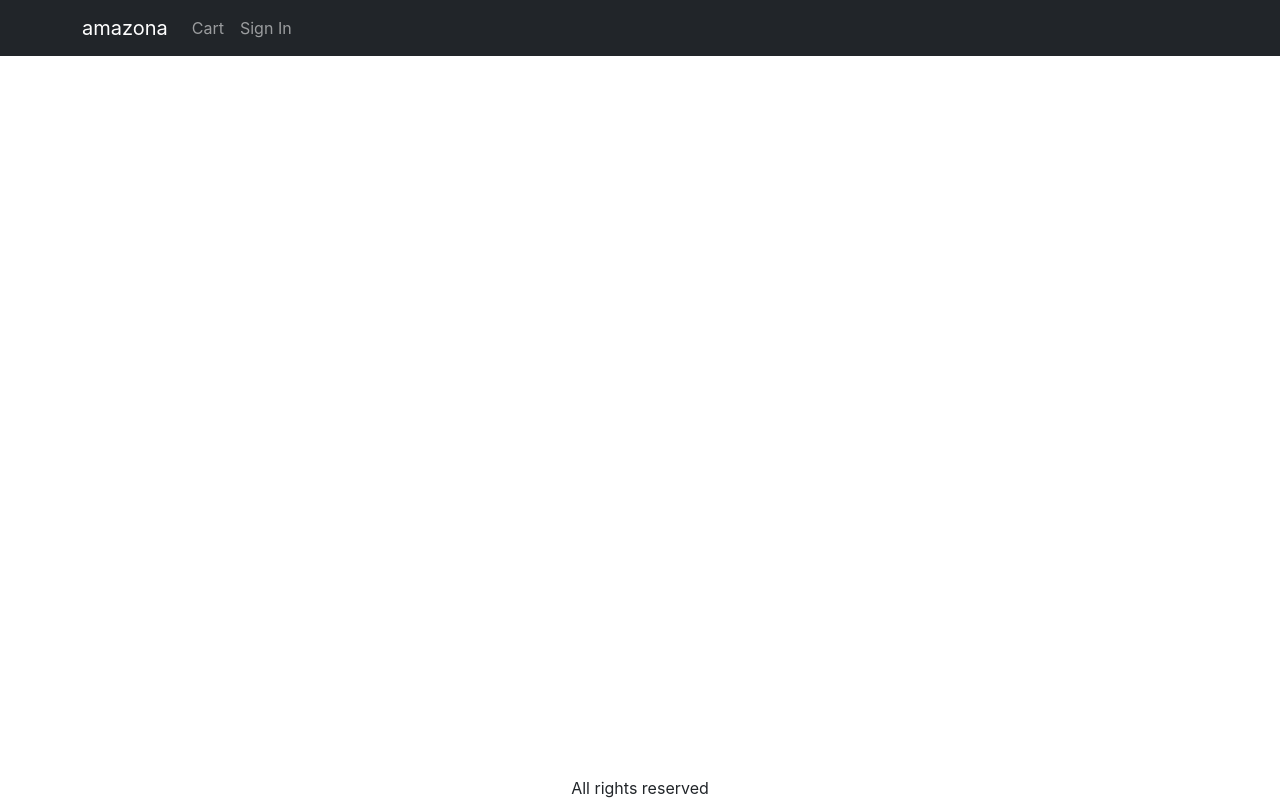
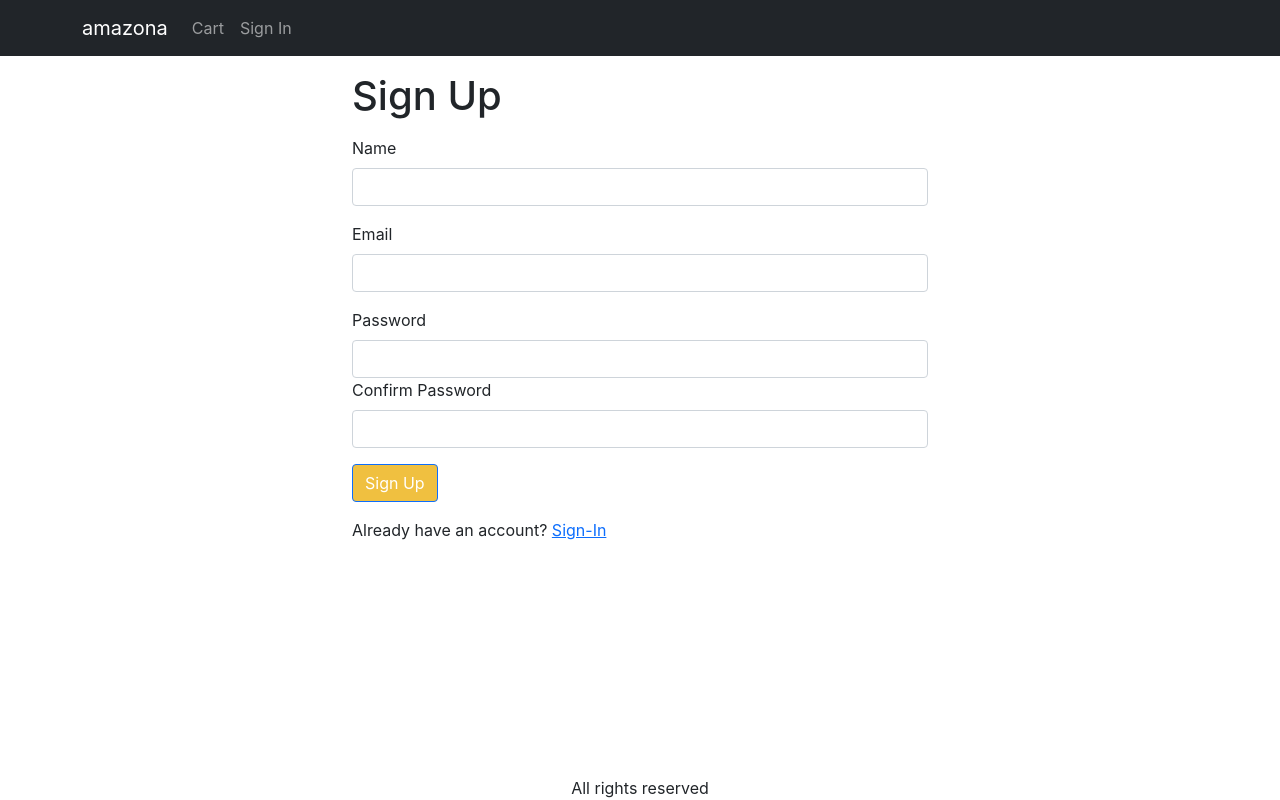
Before and after one commit to Akib-Alvee/ecommerce, a React (Create React App) app in the folder frontend/: page /signup in a window 1280 px wide. Built offline with nearby package versions, Linux system fonts and the light colour scheme.

Commit message:
signup updated

```diff
--- a/frontend/src/App.js
+++ b/frontend/src/App.js
@@ -14,6 +14,7 @@
 import CartScreen from './screens/CartScreen';
 import SigninScreen from './screens/SigninScreen';
 import ShippingAddressScreen from './screens/ShippingAddressScreen';
+import SignupScreen from './screens/SignupScreen ';
 function App() {
   const { state, dispatch: ctxDispatch } = useContext(Store);
   const { cart, userInfo } = state;
@@ -74,6 +75,7 @@
               <Route path="/product/:slug" element={<ProductScreen />} />
               <Route path="/cart" element={<CartScreen />} />
               <Route path="/signin" element={<SigninScreen />} />
+              <Route path="/signup" element={<SignupScreen />} />
               <Route
                 path="/shipping"
                 element={<ShippingAddressScreen />}
--- /dev/null
+++ b/frontend/src/screens/SignupScreen .js
@@ -0,0 +1,97 @@
+import Axios from 'axios';
+import { Link, useLocation, useNavigate } from 'react-router-dom';
+import Container from 'react-bootstrap/Container';
+import Form from 'react-bootstrap/Form';
+import Button from 'react-bootstrap/Button';
+import { Helmet } from 'react-helmet-async';
+import { useContext, useEffect, useState } from 'react';
+import { Store } from '../store';
+import { toast } from 'react-toastify';
+import { getError } from '../utils';
+
+export default function SignupScreen() {
+  const navigate = useNavigate();
+  const { search } = useLocation();
+  const redirectInUrl = new URLSearchParams(search).get('redirect');
+  const redirect = redirectInUrl ? redirectInUrl : '/';
+
+  const [name, setName] = useState('');
+  const [email, setEmail] = useState('');
+  const [password, setPassword] = useState('');
+  const [confirmPassword, setConfirmPassword] = useState('');
+
+  const { state, dispatch: ctxDispatch } = useContext(Store);
+  const { userInfo } = state;
+  const submitHandler = async (e) => {
+    e.preventDefault();
+    if (password !== confirmPassword) {
+      toast.error('Passwords do not match');
+      return;
+    }
+    try {
+      const { data } = await Axios.post('/api/users/signup', {
+        name,
+        email,
+        password,
+      });
+      ctxDispatch({ type: 'USER_SIGNIN', payload: data });
+      localStorage.setItem('userInfo', JSON.stringify(data));
+      navigate(redirect || '/');
+    } catch (err) {
+      toast.error(getError(err));
+    }
+  };
+
+  useEffect(() => {
+    if (userInfo) {
+      navigate(redirect);
+    }
+  }, [navigate, redirect, userInfo]);
+
+  return (
+    <Container className="small-container">
+      <Helmet>
+        <title>Sign Up</title>
+      </Helmet>
+      <h1 className="my-3">Sign Up</h1>
+      <Form onSubmit={submitHandler}>
+        <Form.Group className="mb-3" controlId="name">
+          <Form.Label>Name</Form.Label>
+          <Form.Control onChange={(e) => setName(e.target.value)} required />
+        </Form.Group>
+
+        <Form.Group className="mb-3" controlId="email">
+          <Form.Label>Email</Form.Label>
+          <Form.Control
+            type="email"
+            required
+            onChange={(e) => setEmail(e.target.value)}
+          />
+        </Form.Group>
+        <Form.Group className="mb-3" controlId="password">
+          <Form.Label>Password</Form.Label>
+          <Form.Control
+            type="password"
+            required
+            onChange={(e) => setPassword(e.target.value)}
+          />
+          <Form.Group className="mb-3" controlId="confirmPassword">
+            <Form.Label>Confirm Password</Form.Label>
+            <Form.Control
+              type="password"
+              onChange={(e) => setConfirmPassword(e.target.value)}
+              required
+            />
+          </Form.Group>
+        </Form.Group>
+        <div className="mb-3">
+          <Button type="submit">Sign Up</Button>
+        </div>
+        <div className="mb-3">
+          Already have an account?{' '}
+          <Link to={`/signin?redirect=${redirect}`}>Sign-In</Link>
+        </div>
+      </Form>
+    </Container>
+  );
+}
```
Also changed, not shown: 1 other file (tests, documents, lock files or other folders).
